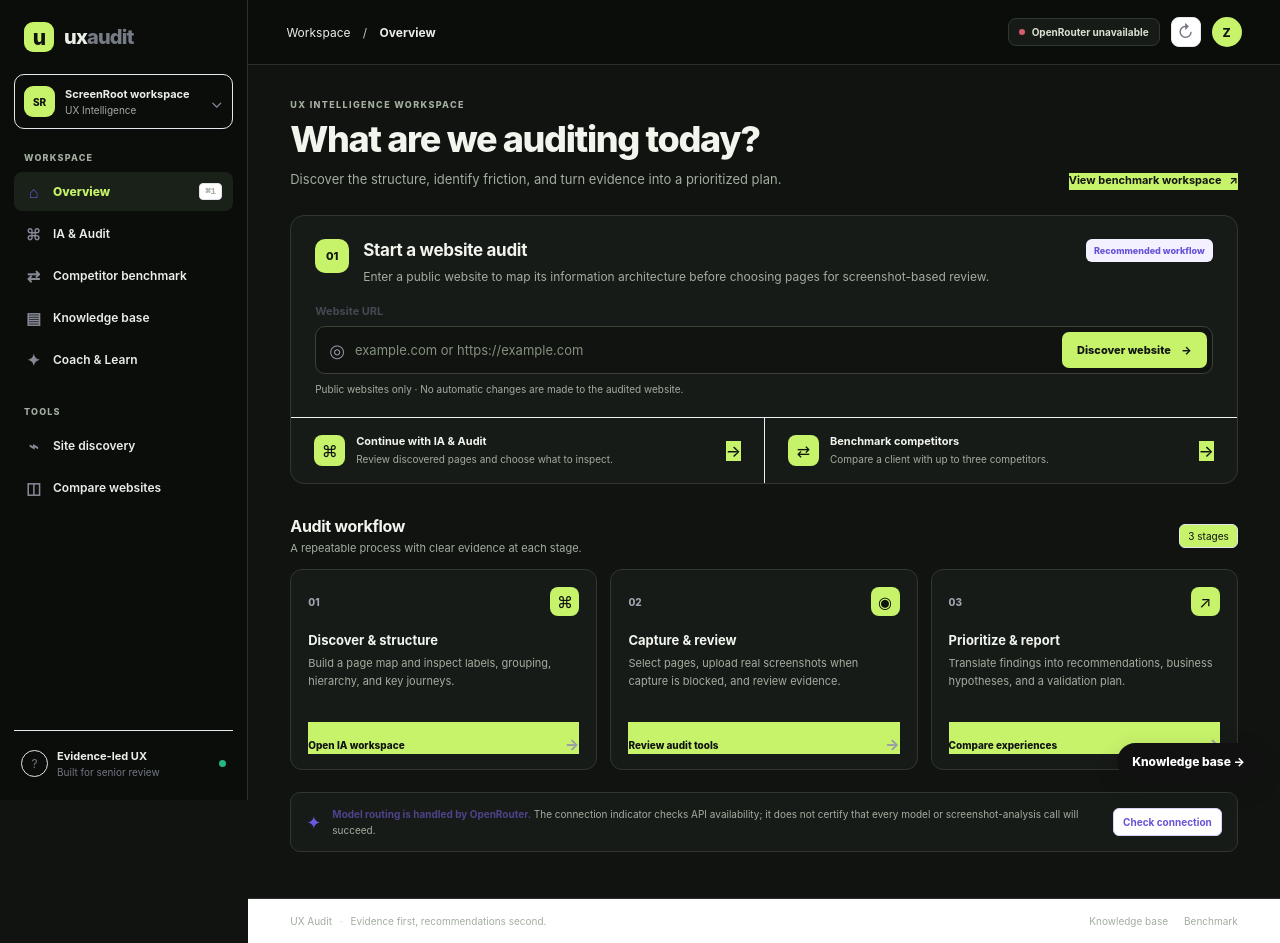
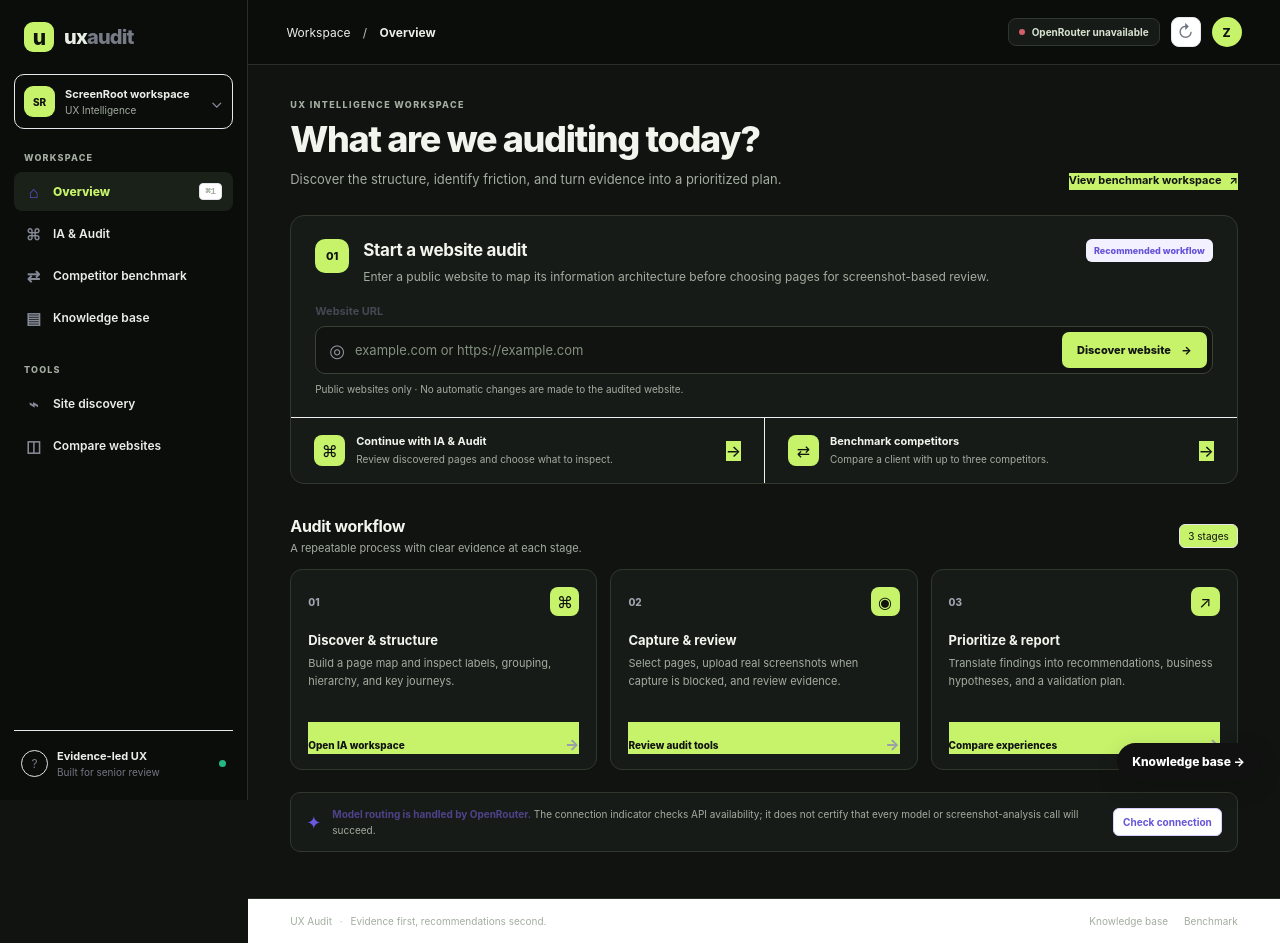
Before and after one commit to Zunaidscreenroot/uxaudit, a Next.js app: page / in a window 1280 px wide. Built offline with nearby package versions, Linux system fonts and the light colour scheme; no server answers.

Commit message:
Remove the frontend coaching page link

```diff
--- a/app/page.tsx
+++ b/app/page.tsx
@@ -9,7 +9,7 @@ export default function Home(){
  async function refresh(){setConnection(null);try{const r=await fetch("/api/openrouter-status?refresh=1",{cache:"no-store"});setConnection(await r.json());}catch(e){setConnection({connected:false,provider:"OpenRouter",error:e instanceof Error?e.message:"Connection check failed."});}}
  return <main className="or-app">
   <aside className="or-sidebar"><a className="or-brand" href="/"><span className="or-brand-mark">u</span><span>ux<span>audit</span></span></a><div className="or-workspace"><span className="or-avatar">SR</span><span><strong>ScreenRoot workspace</strong><small>UX Intelligence</small></span><span className="or-chevron">⌄</span></div>
-   <div className="or-side-label">WORKSPACE</div><a className="or-side-link active" href="/"><span>⌂</span> Overview <kbd>⌘1</kbd></a><a className="or-side-link" href="/site-map"><span>⌘</span> IA &amp; Audit</a><a className="or-side-link" href="/benchmark"><span>⇄</span> Competitor benchmark</a><a className="or-side-link" href="/knowledge-base"><span>▤</span> Knowledge base</a><a className="or-side-link" href="/coach"><span>✦</span> Coach &amp; Learn</a>
+   <div className="or-side-label">WORKSPACE</div><a className="or-side-link active" href="/"><span>⌂</span> Overview <kbd>⌘1</kbd></a><a className="or-side-link" href="/site-map"><span>⌘</span> IA &amp; Audit</a><a className="or-side-link" href="/benchmark"><span>⇄</span> Competitor benchmark</a><a className="or-side-link" href="/knowledge-base"><span>▤</span> Knowledge base</a>
    <div className="or-side-label or-side-spaced">TOOLS</div><a className="or-side-link" href="/site-map"><span>⌁</span> Site discovery</a><a className="or-side-link" href="/benchmark"><span>◫</span> Compare websites</a>
    <div className="or-sidebar-bottom"><div className="or-help-icon">?</div><div><strong>Evidence-led UX</strong><small>Built for senior review</small></div><span className="or-online-dot"/></div>
   </aside>
```
